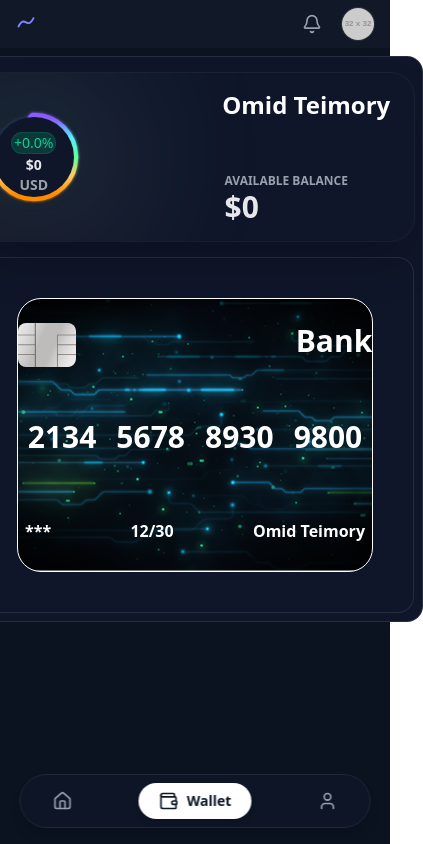
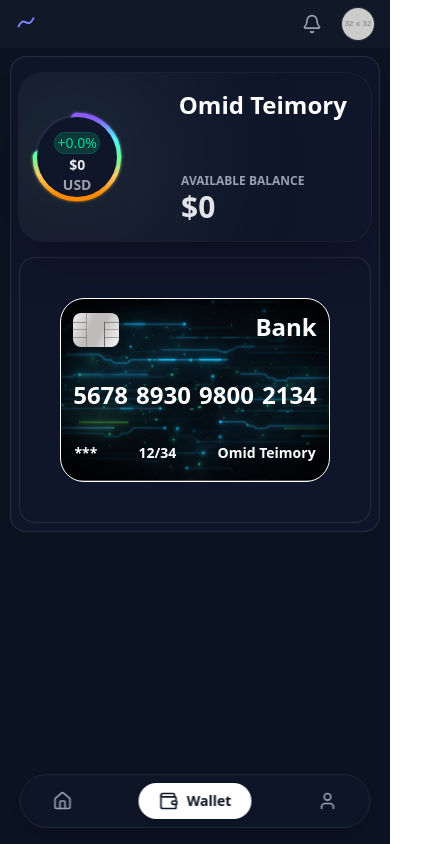
Before and after one commit to omid2007hope/Wallet, a React (Vite) app: page /Wallet in a window 390 px wide. Shown: the whole page, 423 px wide, since content can reach past the window. Built offline with nearby package versions, Linux system fonts and the light colour scheme.

Commit message:
Card Responsive

```diff
--- a/src/components/Wallet/Card.jsx
+++ b/src/components/Wallet/Card.jsx
@@ -9,22 +9,34 @@ export default function Card() {
       style={{ backgroundImage: `url(${Background})` }}
     >
       <div className="w-full h-full flex flex-col justify-evenly items-center text-white rounded-3xl">
-        <div className="w-full flex flex-row justify-evenly items-center pb-5">
-          <img src={Chip} alt="" className="w-15 h-11 rounded-lg mr-55 mt-6" />
-          <p className="text-3xl font-bold mt-4">Bank</p>
+        <div className="w-full flex flex-row justify-evenly items-center pb-0 sm:pb-0 md:pb-5 lg:pb-5 ">
+          <img
+            src={Chip}
+            alt=""
+            className="w-11.5 sm:w-11.5 md:w-15 lg:w-15 h-8.5 sm:h-8.5 md:h-11 lg:h-11 rounded-lg mr-31 sm:mr-31 md:mr-55 lg:mr-55 mt-3.5 sm:mt-3.5 md:mt-6 lg:mt-6"
+          />
+          <p className="text-2xl sm:text-2xl md:text-3xl lg:text-3xl font-bold mt-2 sm:mt-2 md:mt-4 lg:mt-4">
+            Bank
+          </p>
         </div>
-        <div className="w-full flex flex-row justify-evenly items-center pt-8 pb-8 text-3xl font-bold">
+        <div className="w-full flex flex-row justify-evenly items-center pt-8 sm:pt-8 md:pt-8 lg:pt-8 pb-8 sm:pb-8 md:pb-8 lg:pb-8 text-2xl sm:text-2xl md:text-3xl lg:text-3xl font-bold mx-2 sm:mx-2 md:mx-0 lg:mx-0 ">
           <div className="flex flex-row justify-evenly items-center">
-            <p className="px-2.5">2134</p>
-            <p className="px-2.5">5678</p>
-            <p className="px-2.5">8930</p>
-            <p className="px-2.5">9800</p>
+            <p className="px-1 sm:px-1 md:px-2.5 lg:px-2.5">5678</p>
+            <p className="px-1 sm:px-1 md:px-2.5 lg:px-2.5">8930</p>
+            <p className="px-1 sm:px-1 md:px-2.5 lg:px-2.5">9800</p>
+            <p className="px-1 sm:px-1 md:px-2.5 lg:px-2.5">2134</p>
           </div>
         </div>
-        <div className="w-full flex flex-row justify-evenly items-center pb-7 pt-8">
-          <p className="text-1xl font-bold ">***</p>
-          <p className="text-1xl font-bold px-18">12/30</p>
-          <p className="text-1xl font-bold ">Omid Teimory</p>
+        <div className="w-full flex flex-row justify-evenly items-center pb-4.5 sm:pb-4.5 md:pb-7 lg:pb-7 pt-0 sm:pt-0 md:pt-8 lg:pt-8 ">
+          <p className="text-sm sm:text-sm md:text-1xl lg:text-1xl font-bold ">
+            ***
+          </p>
+          <p className="text-sm sm:text-sm md:text-1xl lg:text-1xl font-bold px-7 sm:px-7 md:px-18 lg:px-18 ">
+            12/34
+          </p>
+          <p className="text-sm sm:text-sm md:text-1xl lg:text-1xl font-bold ">
+            Omid Teimory
+          </p>
         </div>
       </div>
     </div>
```
